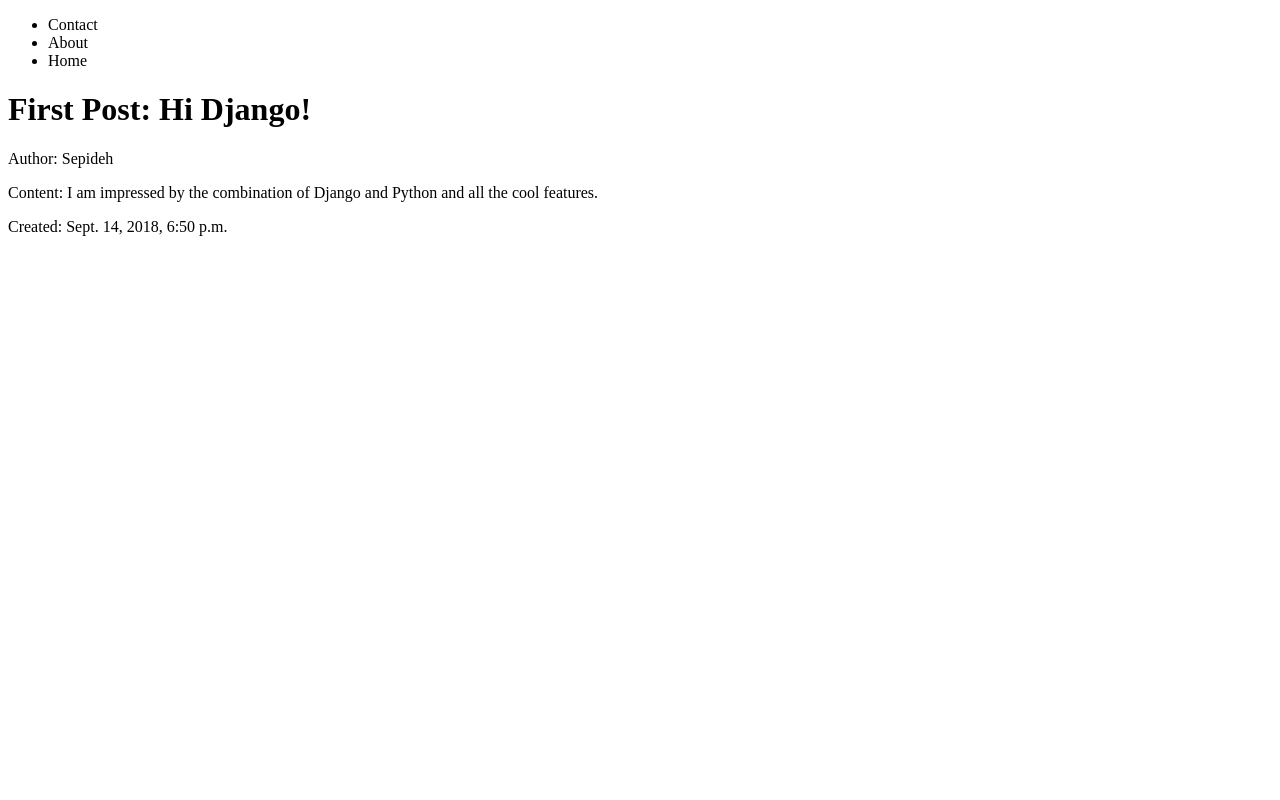
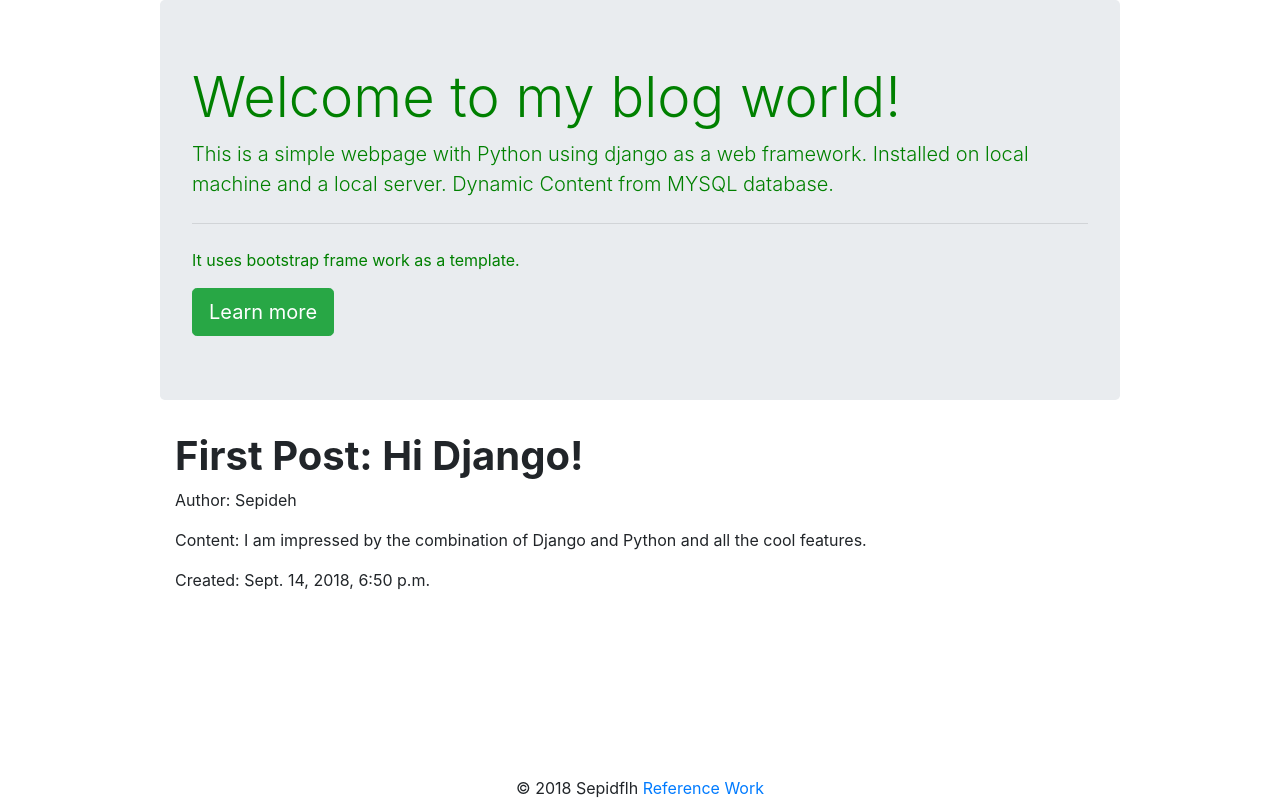
Before and after one commit to zahrafalah/PY-Blog, a Django app: page /posts/ in a window 1280 px wide. Run offline with Django 3.2, Linux system fonts and the light colour scheme; data comes from the database, SQL or seed files in the repository; some libraries are stand-ins or nearby versions.

Commit message:
Using bootstrap as a front-end framework

```diff
--- a/Dev/src/app/views.py
+++ b/Dev/src/app/views.py
@@ -2,6 +2,8 @@ from django.shortcuts import render, get_object_or_404, redirect
 from .models import posts
 from .forms import PostForm, RawPostForm
 # Create your views here.
+
+
 
 def post_delete_view(request, id):
     obj = get_object_or_404(posts, id=id)
--- a/Dev/src/templates/base.html
+++ b/Dev/src/templates/base.html
@@ -4,16 +4,75 @@
 <meta charset="UTF-8">
 <meta name="viewport" content="width=device-width, initial-scale=1">
 
+<link rel="stylesheet" href="https://stackpath.bootstrapcdn.com/bootstrap/4.1.3/css/bootstrap.min.css" integrity="sha384-MCw98/SFnGE8fJT3GXwEOngsV7Zt27NXFoaoApmYm81iuXoPkFOJwJ8ERdknLPMO" crossorigin="anonymous">
+
 <link rel="stylesheet" href="https://fonts.googleapis.com/css?family=Lato">
 <link rel="stylesheet" href="https://cdnjs.cloudflare.com/ajax/libs/font-awesome/4.7.0/css/font-awesome.min.css">
 <style>
+body {
+    width: 75%;
+   margin: 0px auto;
+
+   display: flex;
+   min-height: 100vh;
+   flex-direction: column;
+}
+
+header {
+    height: 100px;
+
+}
+
+header,nav {
+    height: 100%;
+    color: green
+}
+
+main {
+    flex: 1 0 auto;
+}
+
+main h1 {
+    font-weight: bold;
+}
+
+ main h2 {
+    font-weight: 300;
+}
+
+#head-nav-links {
+    margin-right: 50px;
+    margin-top: 20px;
+}
+
 
 </style>
 <body>
-    {% include 'navbar.html' %}
-    {% block content %}
-    Replace Me
 
-    {% endblock %}
+   <header>
+        {% include 'navbar.html' %}
+   </header>
+
+   <main>
+		<div class="container">
+			<div class="row">
+				<div class="col s12 z-depth-5 mainpanel">
+					<div id="mainpanel-content">
+
+                    {% block content %}
+                    Replace Me
+
+                    {% endblock %}
+
+					</div>
+				</div>
+			</div>
+		</div>
+	</main>
+
+            {% include 'footer.html' %}
+
     </body>
+    <script src="https://stackpath.bootstrapcdn.com/bootstrap/4.1.3/js/bootstrap.min.js" integrity="sha384-ChfqqxuZUCnJSK3+MXmPNIyE6ZbWh2IMqE241rYiqJxyMiZ6OW/JmZQ5stwEULTy" crossorigin="anonymous"></script>
+
 </html>
--- /dev/null
+++ b/Dev/src/templates/footer.html
@@ -0,0 +1,9 @@
+
+		<div class="container">
+		   <div class="footer-copyright border-success ">
+			<div class="container text-center">
+				© 2018 Sepidflh
+				<a class="grey-text text-lighten-4 right" href="https://github.com/pyblog">Reference Work</a>
+			</div>
+            </div>
+		</div>
--- a/Dev/src/templates/home.html
+++ b/Dev/src/templates/home.html
@@ -1,8 +1,10 @@
 {% extends 'base.html' %}
 
 {% block content %}
+
 <h1>HELLO WORLD</h1>
 {{request.user}}
 {{request.user.is_authenticated}}
 <p>This is from a Template</P>
+
 {% endblock  %}
--- a/Dev/src/templates/navbar.html
+++ b/Dev/src/templates/navbar.html
@@ -1,7 +1,13 @@
-<nav>
-<ul>
- <li>Contact</li>
-  <li>About</li>
-   <li>Home</li>
-</ul>
-</nav>
+
+		<nav>
+
+            <div class="jumbotron">
+                <h1 class="display-4">Welcome to my blog world!</h1>
+                <p class="lead">This is a simple webpage with Python using django as a web framework. Installed on local machine and a local server. Dynamic Content from MYSQL database.
+                </p>
+                <hr class="my-4">
+                <p>It uses bootstrap frame work as a template.</p>
+                <a class="btn btn-success btn-lg" href="#" role="button">Learn more</a>
+            </div>
+
+		</nav>
--- a/Dev/src/templates/posts/detail.html
+++ b/Dev/src/templates/posts/detail.html
@@ -1,3 +1,5 @@
+
+
 {% extends 'base.html' %}
 {% block content %}
 
@@ -7,3 +9,5 @@
 <p>Created: {{object.timestamp}}</p>
 
 {% endblock %}
+
+    {% comment %} <a href="#" class="btn btn-primary">Go somewhere</a> {% endcomment %}
```
